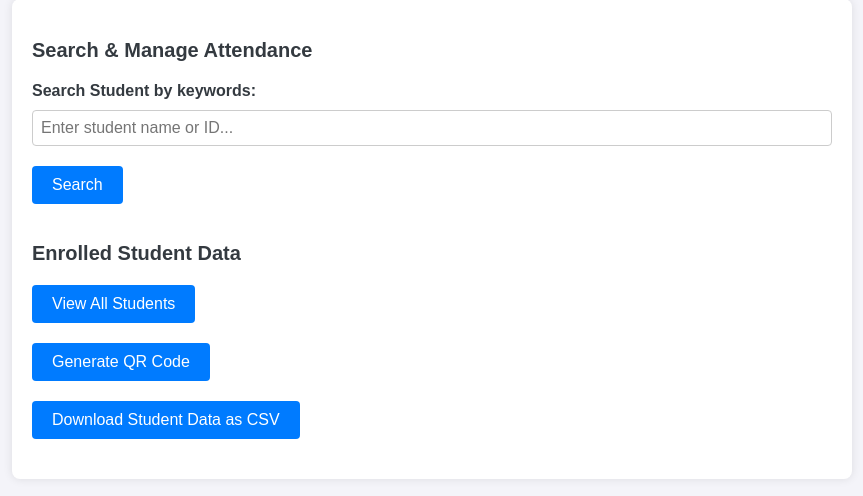
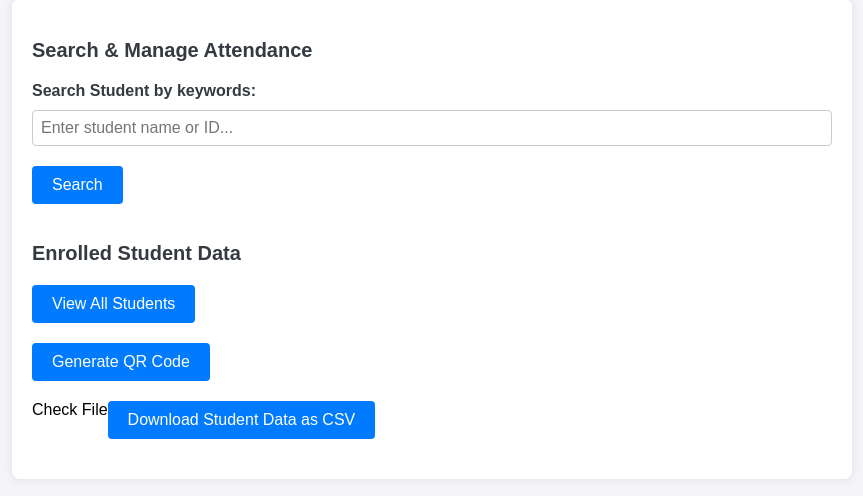
Before and after one commit to Nm836/QRTrack-V3.0Azure, a PHP site: page /6_StaffPage.php in a window 1280 px wide. Shown: the part 79-575 px from the top of the page, without its empty margins (208-1071 px from the left). Run offline with PHP 8.4, Linux system fonts and the light colour scheme; the visitor is signed in with stand-in values (Sample User, id 1); data that the repository does not hold is empty; some libraries are stand-ins or nearby versions.

Commit message:
QR But Chk3

```diff
--- a/6_StaffPage.php
+++ b/6_StaffPage.php
@@ -45,6 +45,7 @@ session_start();
 </form>
         <!-- CSV Download Button -->
 <form action="download_csv.php" method="POST" style="display:flex">
+    Check File
     <input type="submit" name="download_csv" value="Download Student Data as CSV" class="csv-button">
 </form>
 <?php /*
```
